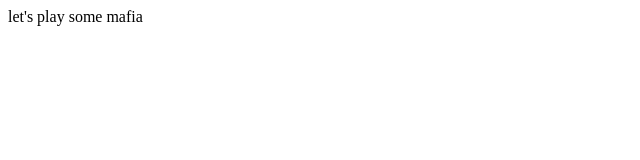
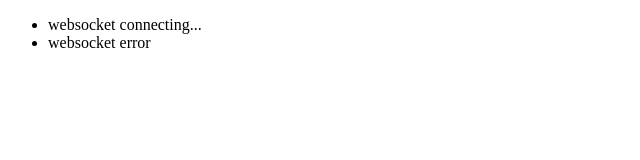
Before and after one commit to ShadowCat7/mafia, a website: page public/index.html in a window 1280 px wide. Shown: the whole page, without its empty margins (0-640 px from the left). Drawn offline with Linux system fonts and the light colour scheme.

Commit message:
websocket stuff works

```diff
--- a/public/index.html
+++ b/public/index.html
@@ -5,9 +5,9 @@
   </head>
 
   <body>
-    <div>
-      let's play some mafia
-    </div>
+    <ul id="playerList">
+    </ul>
+
     <script src="mafia.js" type="text/javascript"></script>
   </body>
 </html>
--- a/public/mafia.js
+++ b/public/mafia.js
@@ -1,3 +1,20 @@
-(function() {
 
-})();
+var playerList = document.getElementById("playerList");
+
+var webSocket = null;
+connectWebSocket();
+function connectWebSocket() {
+  var url = "ws://" + location.hostname + ":" + location.port + location.pathname;
+  webSocket = new WebSocket(url);
+playerList.innerHTML += '<li>websocket connecting...</li>';
+  webSocket.addEventListener("error", function() {
+    playerList.innerHTML += '<li>websocket error</li>';
+  });
+  webSocket.addEventListener("open", function() {
+    playerList.innerHTML += '<li>websocket open</li>';
+    webSocket.send("fdsa");
+  });
+  webSocket.addEventListener("message", function(event) {
+    playerList.innerHTML += '<li>message received: ' + event.data + '</li>';
+  });
+}
```
Also changed, not shown: lib/server.js (+7 -5 lines).
